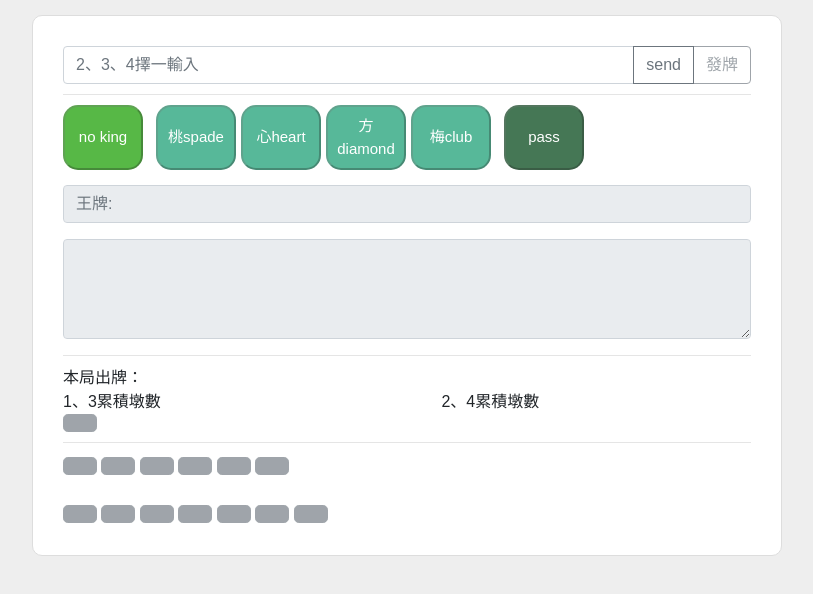
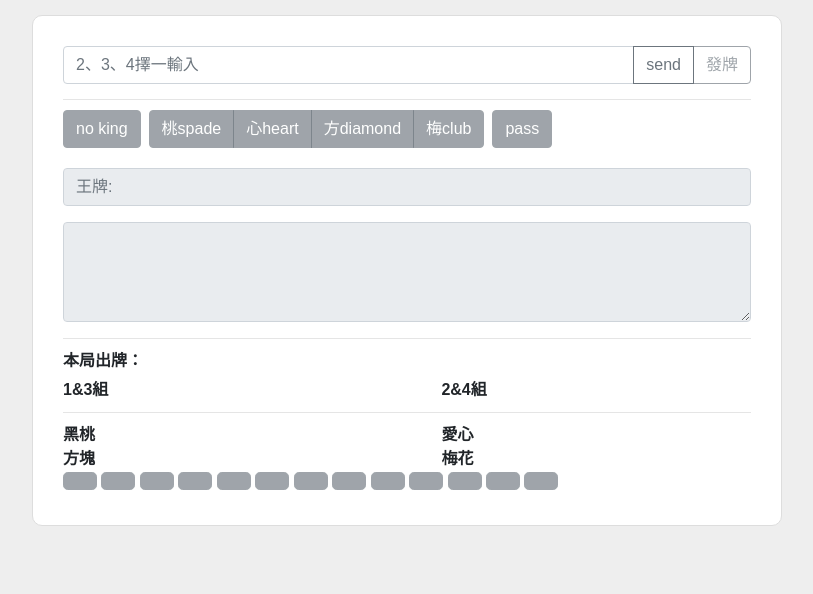
Before and after one commit to wsx852/brige, a website: page index.html in a window 1280 px wide. Shown: the whole page, without its empty margins (233-1046 px from the left). Drawn offline with nearby package versions, Linux system fonts and the light colour scheme.

Commit message:
Update index.html

```diff
--- a/index.html
+++ b/index.html
@@ -25,7 +25,7 @@
 
 	@media screen and (max-width: 500px) {
 		#wrapper {
-			padding: 0;
+			padding: 3%;
 			margin: 0;
 		}
 	}
@@ -41,9 +41,18 @@
 		margin-top: 15px;
 	}
 
+	#kingcard-area .input {
+		display: block;
+		width: 100%;
+		background: #e6e6e6;
+		line-height: 1.5;
+		color: #666666;
+		font-size: 18px;
+	}
+
 	/*卡牌狀態區*/
 	#playcard-area .area1 {
-
+		margin-bottom: 5px;
 	}
 
 	#playcard-area .area2 {
@@ -58,11 +67,22 @@
 
 	#playcard-area .area4 {
 		clear: both;
+		color: red;
 	}
 
 	/*手排區*/
-	#handcard-area {
+	#handcard-area .left {
+		width: 45%;
+		float: left;
+	}
 
+	#handcard-area .right {
+		width: 45%;
+		float: right;
+	}
+
+	#handcard-area .cards {
+		clear: both;
 	}
 
 	/*通用*/
@@ -70,47 +90,8 @@
 		margin: 10px 0;
 	}
 
-	.cardbtn {
-		border-radius: 15px;
-		font-size: 15px;
-		min-height: 35px;
-		width: 80px;
-		color: #fff;
-		display: -webkit-box;
-		display: -webkit-flex;
-		display: -moz-box;
-		display: -ms-flexbox;
-		display: flex;
-		justify-content: center;
-		align-items: center;
-		padding: 8px;
-		margin-right: 5px;
-
-		-webkit-transition: all 0.4s;
-		-o-transition: all 0.4s;
-		-moz-transition: all 0.4s;
-		transition: all 0.4s;
-	}
-
-	.btncolor1 {
-		background: #57b846;
-	}
-
-	.btncolor2 {
-		background: #57b899;
-	}
-
-	.btncolor3 {
-		background: #457755;
-	}
-
-	.input {
-		display: block;
-		width: 100%;
-		background: #e6e6e6;
-		line-height: 1.5;
-		color: #666666;
-		font-size: 18px;
+	button {
+		margin-bottom: 5px;
 	}
 </style>
 <!--url:http://brige.herokuapp.com/-->
@@ -140,18 +121,18 @@
     <div id="kingcard-area">
 		<div class="btn-toolbar" role="toolbar" aria-label="Toolbar with button groups">
 			<div class="btn-group mr-2" role="group" aria-label="First group">
-				<button onclick = "noking()" id="suit1" disabled=true type="button" class="cardbtn btncolor1">no king</button>
+				<button onclick = "noking()" id="suit1" disabled=true type="button" class="btn btn-secondary">no king</button>
 			</div>
 
 			<div class="btn-group mr-2" role="group" aria-label="Second group">
-				<button onclick = "spades()" id="suit2" disabled=true type="button" class="cardbtn btncolor2">桃spade</button>
-				<button onclick = "hearts()" id="suit3" disabled=true type="button" class="cardbtn btncolor2">心heart</button>
-				<button onclick = "diamonds()" id="suit4" disabled=true type="button" class="cardbtn btncolor2">方diamond</button>
-				<button onclick = "clubs()" id="suit5" disabled=true type="button" class="cardbtn btncolor2">梅club</button>
+				<button onclick = "spades()" id="suit2" disabled=true type="button" class="btn btn-secondary">桃spade</button>
+				<button onclick = "hearts()" id="suit3" disabled=true type="button" class="btn btn-secondary">心heart</button>
+				<button onclick = "diamonds()" id="suit4" disabled=true type="button" class="btn btn-secondary">方diamond</button>
+				<button onclick = "clubs()" id="suit5" disabled=true type="button" class="btn btn-secondary">梅club</button>
 			</div>
 
 			<div class="btn-group" role="group" aria-label="Third group">
-				<button onclick = "pass()" id="suit6" disabled=true type="button" class="cardbtn btncolor3">pass</button>
+				<button onclick = "pass()" id="suit6" disabled=true type="button" class="btn btn-secondary">pass</button>
 			</div>
 		</div>
 
@@ -171,16 +152,16 @@
 	<!--卡牌狀態區開始-->
 	<div id="playcard-area">
 		<div class="area1">
-			本局出牌：<div id="put1"></div>
+			<strong>本局出牌：</strong><div id="put1"></div>
 		</div>
-
 		<div class="area2">
-			1、3累積墩數<br><div id="accumulation1"></div>
-			<button id="accumulation1" disabled=true class="btn btn-secondary btn-lg"></button>
+			<strong>1&3組</strong><br>
+			<div id="accumulation1"></div>
 		</div>
 
 		<div class="area3">
-			2、4累積墩數<br><div id="accumulation2"></div>
+			<strong>2&4組</strong><br>
+			<div id="accumulation2"></div>
 		</div>
 
 		<div class="area4">
@@ -194,13 +175,33 @@
 
 	<!--手牌區開始-->
 	<div id="handcard-area">
+		<div class="left">
+			<strong>黑桃</strong><br>
+			<div id="spade"></div>
+		</div>
+
+		<div class="right">
+			<strong>愛心</strong><br>
+			<div id="heart"></div>
+		</div>
+
+		<div class="left">
+			<strong>方塊</strong><br>
+			<div id="square"></div>
+		</div>
+
+		<div class="right">
+			<strong>梅花</strong><br>
+			<div id="club"></div>
+		</div>
+
+		<div class="cards">
 			<button onclick = "card1()" id="card1" disabled=true class="btn btn-secondary btn-lg"></button>
 			<button onclick = "card2()" id="card2" disabled=true class="btn btn-secondary btn-lg"></button>
 			<button onclick = "card3()" id="card3" disabled=true class="btn btn-secondary btn-lg"></button>
 			<button onclick = "card4()" id="card4" disabled=true class="btn btn-secondary btn-lg"></button>
 			<button onclick = "card5()" id="card5" disabled=true class="btn btn-secondary btn-lg"></button>
 			<button onclick = "card6()" id="card6" disabled=true class="btn btn-secondary btn-lg"></button>
-		<br><br>
 			<button onclick = "card7()" id="card7" disabled=true class="btn btn-secondary btn-lg"></button>
 			<button onclick = "card8()" id="card8" disabled=true class="btn btn-secondary btn-lg"></button>
 			<button onclick = "card9()" id="card9" disabled=true class="btn btn-secondary btn-lg"></button>
@@ -208,6 +209,7 @@
 			<button onclick = "card11()" id="card11" disabled=true class="btn btn-secondary btn-lg"></button>
 			<button onclick = "card12()" id="card12" disabled=true class="btn btn-secondary btn-lg"></button>
 			<button onclick = "card13()" id="card13" disabled=true class="btn btn-secondary btn-lg"></button>
+		</div>
 	</div>
 	<!--手牌區結束-->
 
```
Lines whose indentation alone changed are shown as unchanged.
